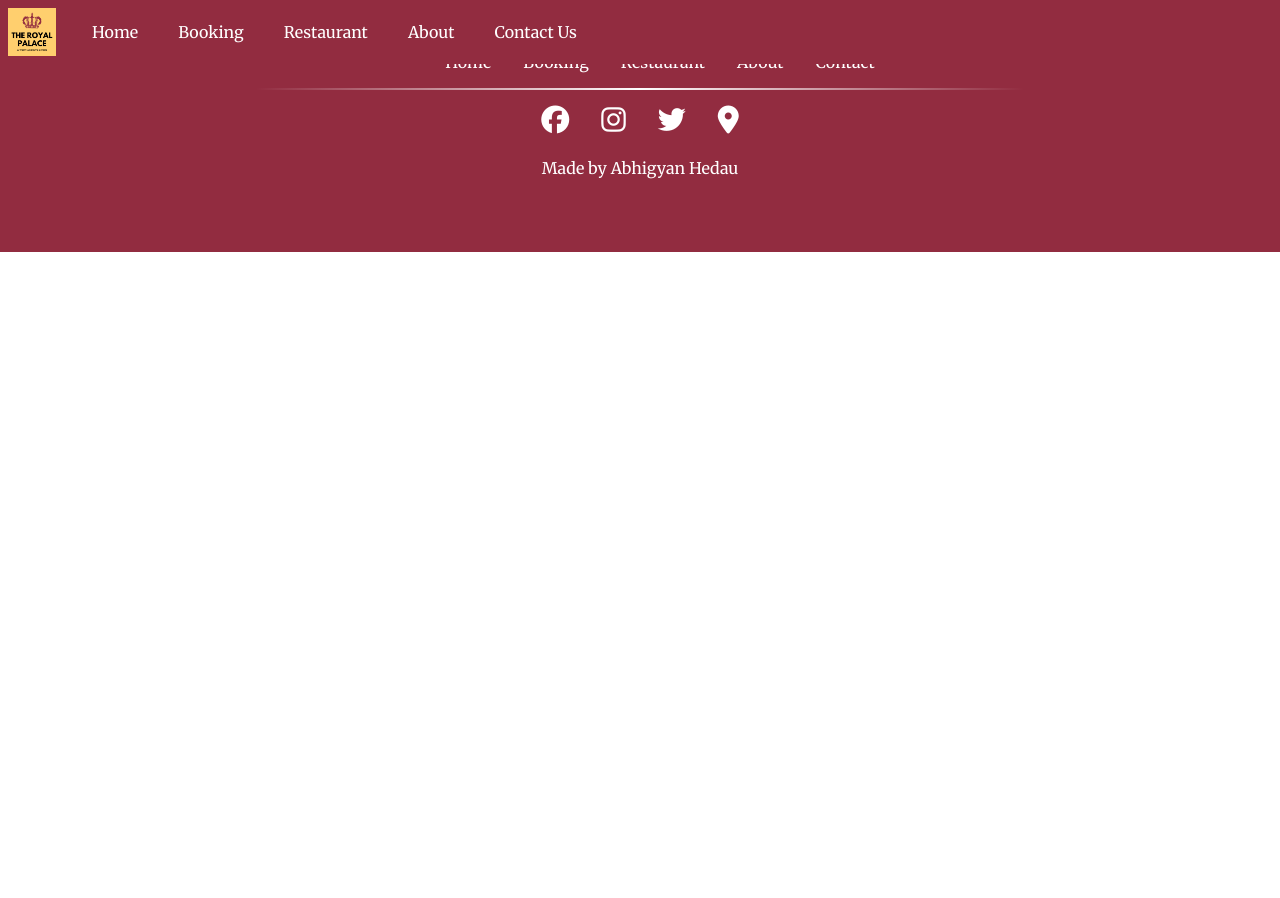
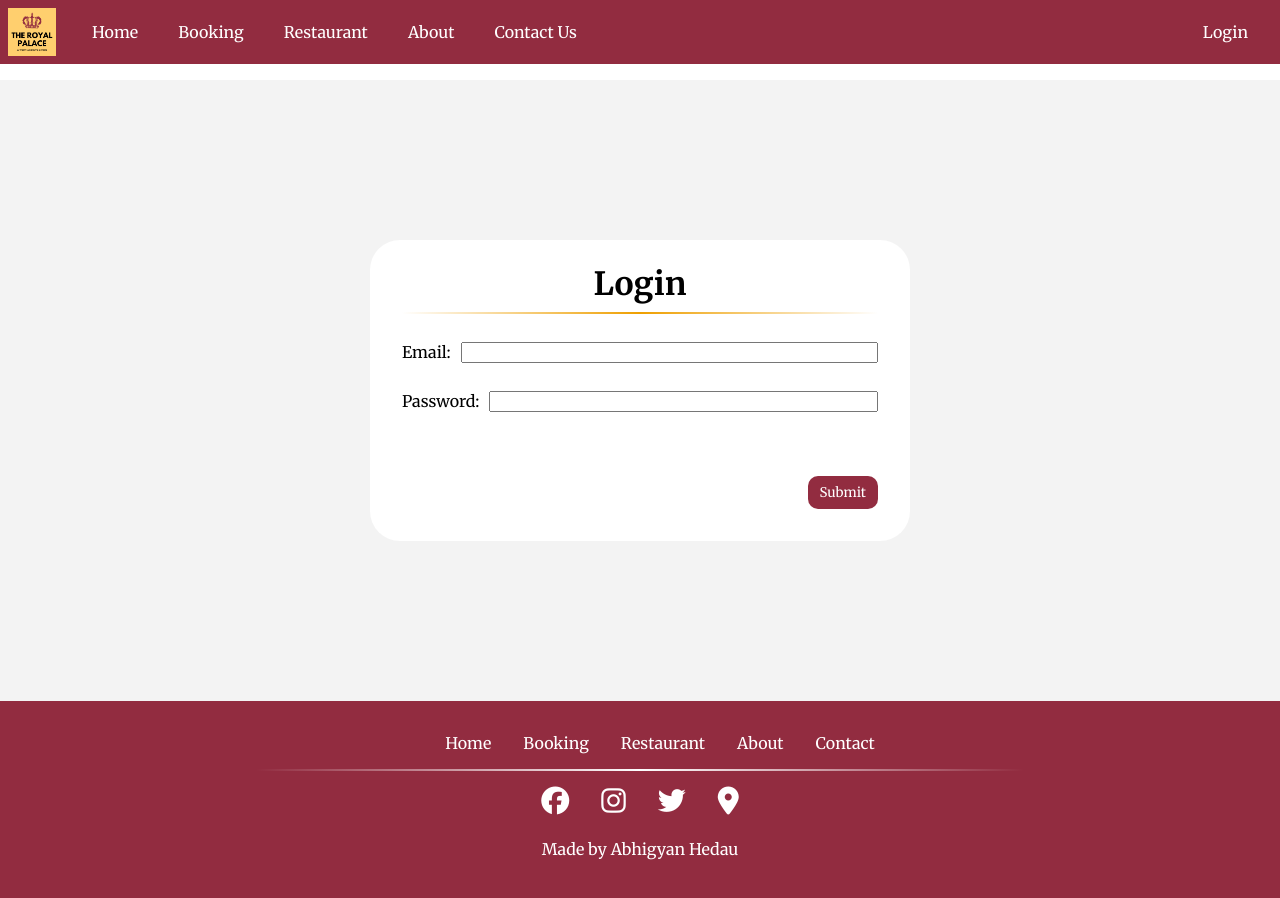
Before and after one commit to abhigyanhedau2/react-hotel-website, a React (Create React App) app: page /login in a window 1280 px wide. Shown: the top 898 px of the page. Before the commit the page ends 800 px from the top, so only its background shows below. Built offline with nearby package versions, Linux system fonts and the light colour scheme; some icons are missing.

Commit message:
Create Login Form + No Backend Yet

```diff
--- a/package.json
+++ b/package.json
@@ -10,6 +10,7 @@
     "@testing-library/jest-dom": "^5.16.4",
     "@testing-library/react": "^13.3.0",
     "@testing-library/user-event": "^13.5.0",
+    "bcrypt": "^5.0.1",
     "gh-pages": "^4.0.0",
     "react": "^18.2.0",
     "react-awesome-slider": "^4.1.0",
--- a/src/App.js
+++ b/src/App.js
@@ -3,7 +3,7 @@ import Home from './components/Home/Home';
 import Booking from './components/Booking/Booking';
 import About from './components/About/About';
 import Contact from './components/Contact/Contact';
-// import Login from './components/Login/Login';
+import Login from './components/Login/Login';
 import Experience from './components/Experience/Experience';
 import Restaurant from './components/Restaurant/Restaurant';
 import Recreational from './components/Recreational/Recreational';
@@ -16,7 +16,6 @@ import {
 import Header from './components/Header/Header';
 import Footer from './components/Footer/Footer';
 
-
 const App = () => {
     return (
         <BrowserRouter basename={process.env.PUBLIC_URL}>
@@ -26,7 +25,7 @@ const App = () => {
                 <Route exact path="/booking" element={<Booking />} />
                 <Route exact path="/about" element={<About />} />
                 <Route exact path="/contact" element={<Contact />} />
-                {/* <Route exact path="/login" element={<Login />} /> */}
+                <Route exact path="/login" element={<Login />} />
                 <Route exact path="/experience" element={<Experience />} />
                 <Route exact path="/restaurant" element={<Restaurant />} />
                 <Route exact path="/recreational" element={<Recreational />} />
--- a/src/components/Header/Header.js
+++ b/src/components/Header/Header.js
@@ -1,4 +1,4 @@
-import React, {useState} from 'react';
+import React, { useState } from 'react';
 import logo from '../../assets/Header/logo.png';
 import { Link } from 'react-router-dom';
 import './Header.css';
@@ -25,7 +25,7 @@ const Header = () => {
                     <li className='list-item' onClick={toggleMenuHandler}><Link to="/restaurant">Restaurant</Link></li>
                     <li className='list-item' onClick={toggleMenuHandler}><Link to="/about">About</Link></li>
                     <li className='list-item' onClick={toggleMenuHandler}><Link to="/contact">Contact Us</Link></li>
-                    {/* <li className='list-item' onClick={toggleMenuHandler}><Link to="/admin">Admin Login</Link></li> */}
+                    <li className='list-item' onClick={toggleMenuHandler}><Link to="/login">Login</Link></li>
                 </ul>
             </div>
             <div className="nav-links">
@@ -38,7 +38,7 @@ const Header = () => {
                         <li className='list-item'><Link to="/contact">Contact Us</Link></li>
                     </ul>
                     <ul className='list right-list'>
-                        {/* <li className='list-item'><Link to="/admin">Admin Login</Link></li> */}
+                        <li className='list-item'><Link to="/login">Login</Link></li>
                     </ul>
                 </div>
             </div>
--- /dev/null
+++ b/src/components/Login/Login.css
@@ -0,0 +1,61 @@
+.login-wrapper {
+  margin-top: 60px;
+  background-color: #f3f3f3;
+}
+
+.login-container {
+  background-color: white;
+  width: 540px;
+  margin: auto;
+  text-align: center;
+  padding: 1.5rem 2rem 2rem;
+  box-sizing: border-box;
+  border-radius: 30px;
+}
+
+.login-container-wrapper {
+    padding: 20vh 0rem;
+}
+
+.login-container h1 {
+  margin: 0;
+}
+
+.login-container hr {
+  width: 100%;
+  height: 2px;
+  border: none;
+  background: -webkit-gradient(
+    linear,
+    0 0,
+    100% 0,
+    from(transparent),
+    to(transparent),
+    color-stop(50%, #ee9f00)
+  );
+}
+
+.login-submit-btn {
+  display: flex;
+  justify-content: right;
+  margin-top: 2rem;
+}
+
+.login-submit-btn button {
+  background-color: #922c40;
+  color: #fff;
+  padding: 0.5rem 0.75rem;
+  margin-top: 2rem;
+  border-radius: 10px;
+  border: none;
+  font-family: inherit;
+}
+
+.login-submit-btn button:hover {
+  background-color: #5c1a27;
+  color: #ffcf6e;
+  padding: 0.5rem 0.75rem;
+  border-radius: 10px;
+  border: none;
+  cursor: pointer;
+}
--- a/src/components/Login/Login.js
+++ b/src/components/Login/Login.js
@@ -1,9 +1,85 @@
-import React from 'react'
+import React, { useRef } from 'react';
+import Alert from '../UI/Alert/Alert';
+import useInput from '../../Hooks/use-input'
+import './Login.css';
+
+// const bcrypt = require('bcrypt');
 
 const Login = () => {
-  return (
-    <div>Login</div>
-  )
+
+	const emailInputRef = useRef();
+	const passwordInputRef = useRef();
+
+	const { inputIsValid: emailIsValid, setInputIsValid: setEmailIsValid, inputIsTouched: emailIsTouched, setInputIsTouched: setEmailIsTouched } = useInput();
+	const { inputIsValid: passwordIsValid, setInputIsValid: setPasswordIsValid, inputIsTouched: passwordIsTouched, setInputIsTouched: setPasswordIsTouched } = useInput();
+
+	const emailBlurCheck = () => {
+		const enteredEmail = emailInputRef.current.value;
+
+		setEmailIsTouched(true);
+
+		if (enteredEmail.trim().length === 0 || !enteredEmail.includes('@'))
+			setEmailIsValid(false);
+
+		else
+			setEmailIsValid(true);
+	}
+
+	const passwordBlurCheck = () => {
+		const enteredPassword = passwordInputRef.current.value;
+
+		setPasswordIsTouched(true);
+
+		if (enteredPassword.trim().length === 0)
+			setPasswordIsValid(false);
+
+		else
+			setPasswordIsValid(true);
+	}
+
+	const resetForm = () => {
+		emailInputRef.current.value = "";
+		passwordInputRef.current.value = "";
+	}
+
+
+	const formSubmitHandler = (event) => {
+		event.preventDefault();
+		console.log(emailInputRef.current.value, passwordInputRef.current.value);
+		resetForm();
+	}
+
+
+	return (
+		<div className='login-wrapper'>
+			{/* <Alert mode="success" boldMsg="Alert!" message="Alert" /> */}
+			<div className="login-container-wrapper">
+				<div className="login-container">
+					<h1>Login</h1>
+					<hr />
+					<form onSubmit={formSubmitHandler}>
+						<div className="input-wrapper">
+							<label htmlFor="email">Email: </label>
+							<div className="input-and-error-wrapper">
+								<input ref={emailInputRef} onBlur={emailBlurCheck} type="text" name="email" id="email" />
+								{!emailIsValid && emailIsTouched && <p>*Enter a valid email</p>}
+							</div>
+						</div>
+						<div className="input-wrapper">
+							<label htmlFor="password">Password: </label>
+							<div className="input-and-error-wrapper">
+								<input ref={passwordInputRef} onBlur={passwordBlurCheck} type="text" name="password" id="password" />
+								{!passwordIsValid && passwordIsTouched && <p>*Password cannot be empty</p>}
+							</div>
+						</div>
+						<div className="login-submit-btn">
+							<button>Submit</button>
+						</div>
+					</form>
+				</div>
+			</div>
+		</div>
+	)
 }
 
 export default Login
```
Also changed, not shown: 1 other file (tests, documents, lock files or other folders).
